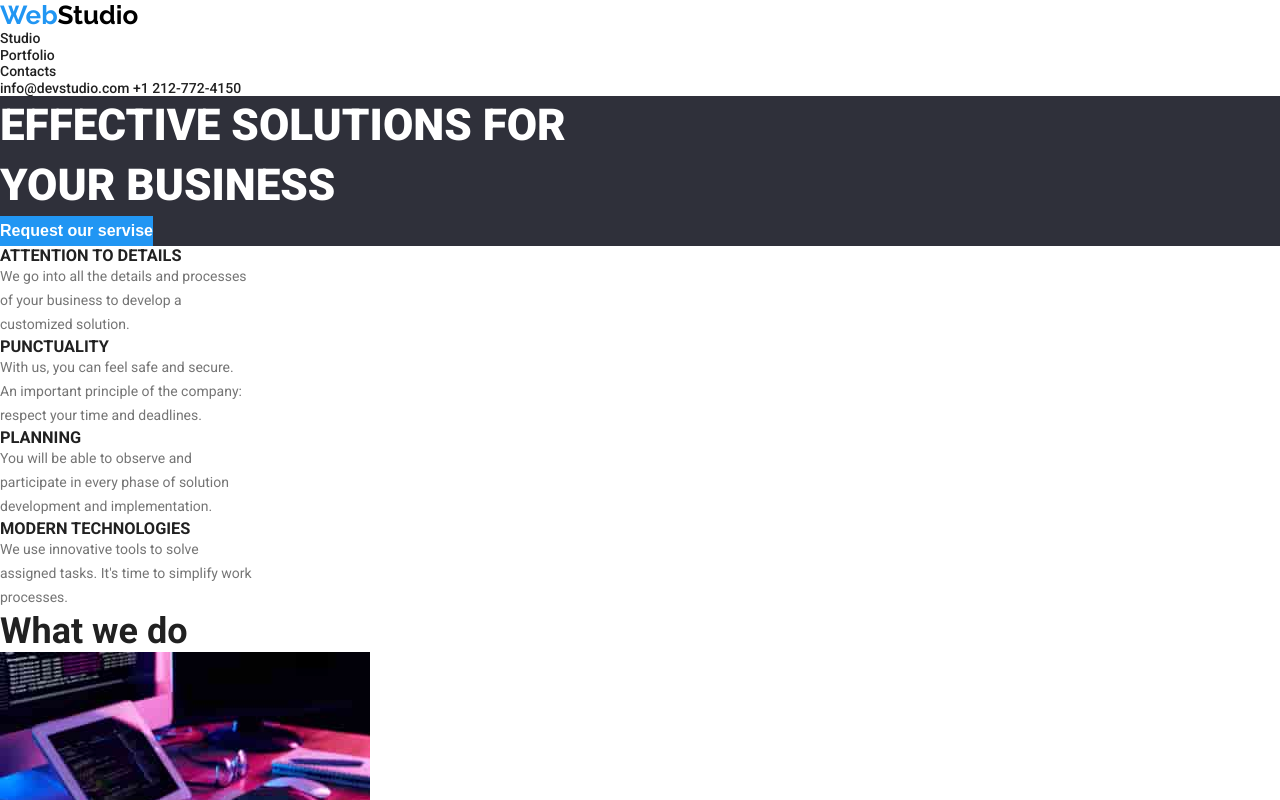
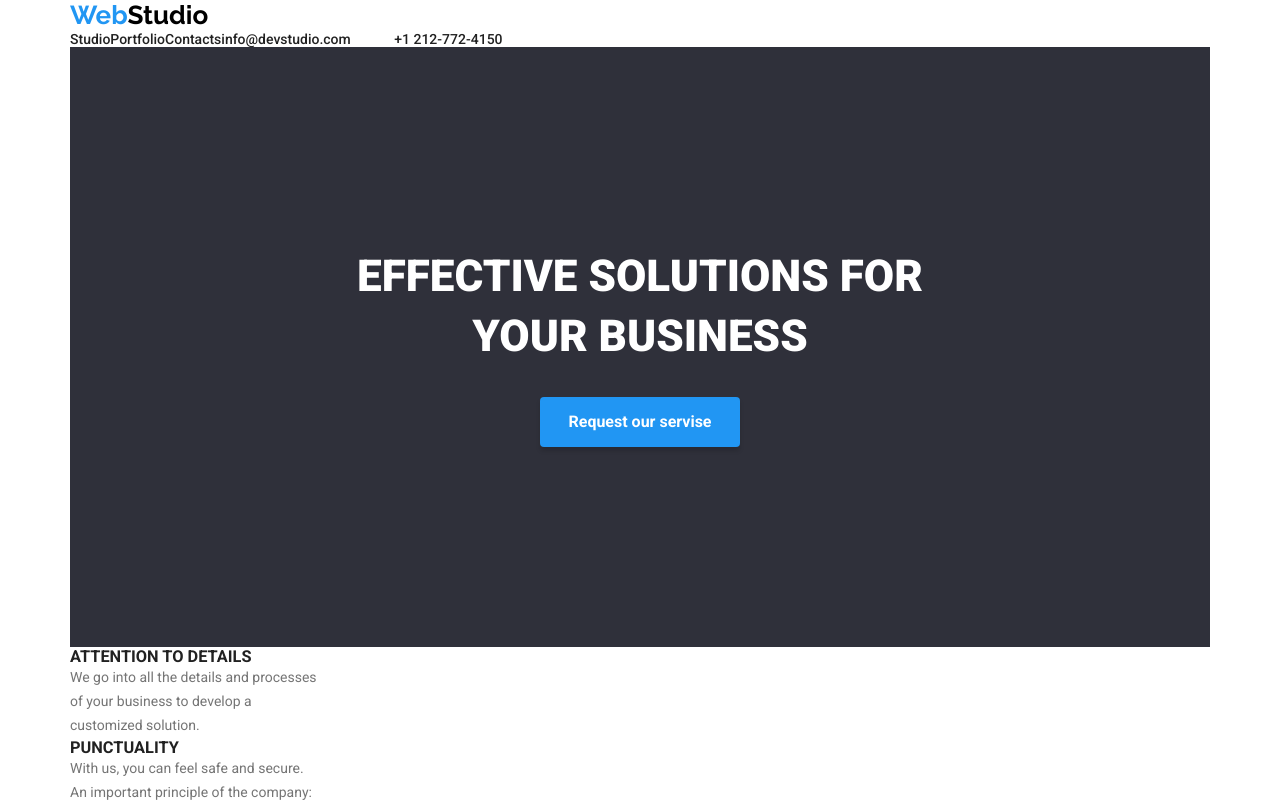
Before and after one commit to VTrofim/goit-markup-hw, a plain HTML site: page index.html in a window 1280 px wide. Shown: the top 800 px of the page. Drawn offline with nearby package versions, Linux system fonts and the light colour scheme.

Commit message:
Copy to other pc

```diff
--- a/css/styles.css
+++ b/css/styles.css
@@ -10,16 +10,30 @@
 body{
     background-color:var(--main-bgc-color) ;
     color: var(--primary-text-color);
-
     font-family: 'Roboto';
     font-weight: 400;
     font-size: 14px;
     line-height: 1.17;
 }
 
+.container{
+    width: 1200px;
+    padding-left: 30px;
+    padding-right: 30px;
+    margin: 0 auto;
+}
+
+.nav-item{
+    float: left;
+}
+
 .nav-item:hover, .nav-item:focus{
     color: var(--link-button-color);
     cursor: pointer;
+}
+
+.header-phone{
+    margin-left: 40px;
 }
 
 .nav-item, .header-phone, .header-mail{
@@ -37,7 +51,9 @@ body{
 }
 
 .title-section{
+    padding-bottom: 200px;
     background:var(--secondary-bgc-color);
+    padding-top: 200px;
 }
 
 .website-title{
@@ -45,14 +61,23 @@ body{
     font-weight: 900;
     font-size: 44px;
     line-height: 1.36;
+    margin-bottom: 30px;
+    text-align: center;
+
 }
 
 .request-button{
-    color: var(--main-bgc-color);
-    background: var(--link-button-color);
+    display: block;
+    width: 200px;
+    height: 50px;
+    margin:0 auto;
+    border-radius: 4px;
     font-weight: 700;
     font-size: 16px;
     line-height: 1.88;
+    box-shadow: 0px 4px 4px rgba(0, 0, 0, 0.15);
+    color: var(--main-bgc-color);
+    background: var(--link-button-color);
 }
 
 .capabilities-title{
@@ -105,6 +130,7 @@ body{
     font-family: 'Raleway';
     font-size: 26px;
     font-weight: 700;
+    line-height: 1.19;
 }
 
 .footer-website-name-link{
@@ -112,11 +138,14 @@ body{
     font-family: 'Raleway';
     font-size: 26px;
     font-weight: 700;
+    line-height: 1.19;
+    display: block;
 }
 
 .website-name-link-web{
     color: var(--link-button-color);
     font-family: 'Raleway';
     font-size: 26px;
+    line-height: 1.19;
     font-weight: 700;
 }
--- a/index.html
+++ b/index.html
@@ -3,33 +3,49 @@
     <head>
         <meta charset="UTF-8">
         <title>WebStudio</title>
-        <link rel="stylesheet" href="/css/reset.css">
-        <link rel="stylesheet" href="/css/styles.css">
+        <link
+        rel="stylesheet"
+        href="https://cdnjs.cloudflare.com/ajax/libs/modern-normalize/1.1.0/modern-normalize.min.css"
+        integrity="sha512-wpPYUAdjBVSE4KJnH1VR1HeZfpl1ub8YT/NKx4PuQ5NmX2tKuGu6U/JRp5y+Y8XG2tV+wKQpNHVUX03MfMFn9Q=="
+        crossorigin="anonymous"
+        referrerpolicy="no-referrer"
+        />
         <link rel="preconnect" href="https://fonts.googleapis.com">
         <link rel="preconnect" href="https://fonts.gstatic.com" crossorigin>
         <link href="https://fonts.googleapis.com/css2?family=Raleway:wght@700&family=Roboto:wght@400;500;700;900&display=swap"
         rel="stylesheet">
+        <link rel="stylesheet" href="/css/reset.css">
+        <link rel="stylesheet" href="/css/styles.css">
     </head>
     <body>
         <header>
+            <div class="container">
+                <section class="header-section">
                     <a href="" class="website-name-link"><span class="website-name-link-web">Web</span>Studio</a>
                     <nav class="nav-menu">
                         <ul class="nav-list">
                             <li><a class="nav-item" href="">Studio</a></li>
-                    <li><a class="nav-item" href="">Portfolio</a></li>
-                    <li><a class="nav-item" href="">Contacts</a></li>
+                            <li><a class="nav-item nav-item-margin" href="">Portfolio</a></li>
+                            <li><a class="nav-item nav-item-margin" href="">Contacts</a></li>
                         </ul>
                     </nav>
+                    <ul class="contacts-header">
                         <a class="header-mail" href="mailto:info@devstudio.com">info@devstudio.com</a>
                         <a class="header-phone" href="tel:+1-212-772-4150">+1 212-772-4150</a>
+                    </ul>
+                </section>
+            </div>
         </header>
         <main>
+            <div class="container">
                 <section class="title-section">
                     <h1 class="website-title">EFFECTIVE SOLUTIONS FOR<br>YOUR BUSINESS</h1>
                     <button class="request-button" type="button">
                         Request our servise
                     </button>
                 </section>
+            </div>
+            <div class="container">
                 <section class="what-we-do-section">
                     <ul class="capabilities-list">
                         <li class="capabilities-item">
@@ -59,6 +75,8 @@
                         <li class="capabilities-photo"><img width="370" src="./images/разноціет.jpg" alt="На планшете палитра цветов"></li>
                     </ul>
                 </section>
+            </div>
+            <div class="container">
                 <section class="team-section">
                     <h2 class="team-title">Our Team</h2>
                     <ul class="team-list">
@@ -92,14 +110,19 @@
                         </li>
                     </ul>
                 </section>
+            </div>
         </main>
         <footer class="footer">
+            <div class="container">
+                <section class="footer-section">
                     <a class="footer-website-name-link" href=""><span class="website-name-link-web">Web</span>Studio</a>
                     <address class="address">
                         695 Park Ave, NY 10065, USA
                     </address>
                     <a class="footer-mail" href="mailto:info@example.com">info@devstudio.com</a>
                     <a class="footer-phone" href="tel:+1-212-772-4150">+1 212-772-4150</a>
+                </section>
+            </div>
         </footer>
     </body>
 </html>
```
Lines whose indentation alone changed are shown as unchanged.
